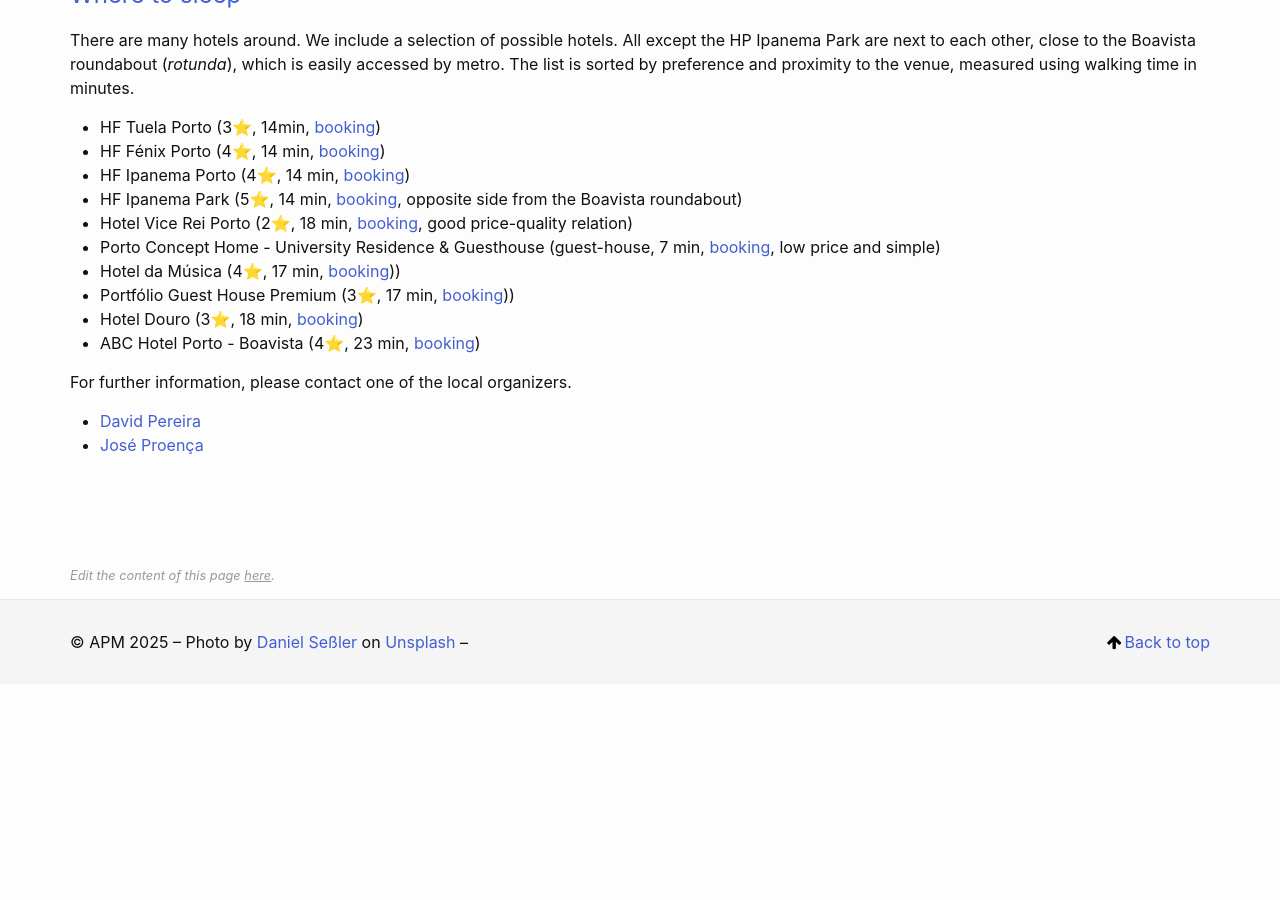
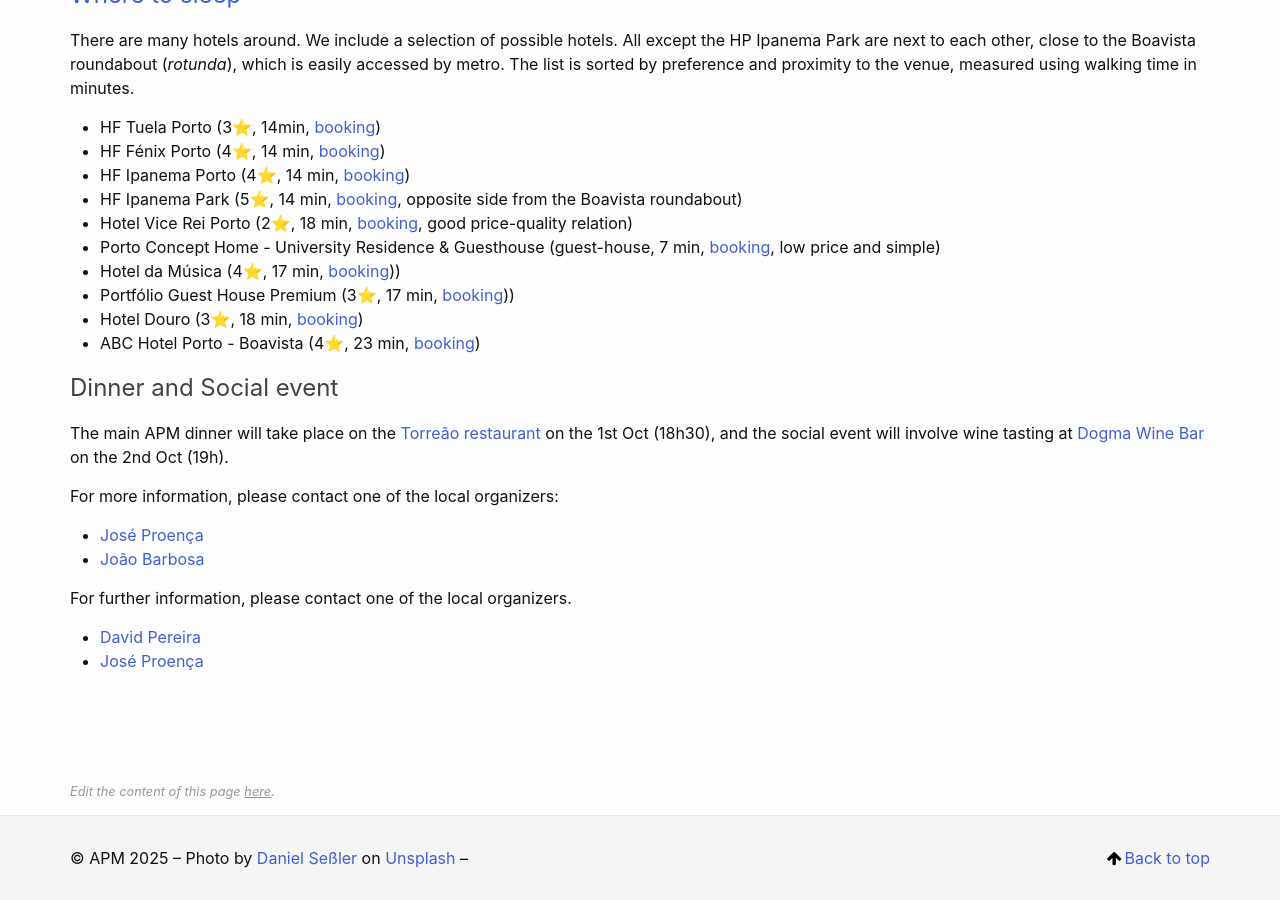
Before and after one commit to apm-workshop/2025, a Jekyll site: the page built from _pages/venue.md, in a window 1280 px wide and 900 px high, scrolled down 1270 px. Built offline with Jekyll 4.4.1, drawn with Linux system fonts in a browser that asks for light colours; before the commit the page ends 1954 px from its top, so only the background shows below that.

Commit message:
Update venue.md

```diff
--- a/_pages/venue.md
+++ b/_pages/venue.md
@@ -46,6 +46,14 @@ There are many hotels around. We include a selection of possible hotels. All exc
  - Hotel Douro (3⭐️, 18 min, [booking](https://www.booking.com/hotel/pt/douro.pt-pt.html?lang=en-gb){: target="_blank"})
  - ABC Hotel Porto - Boavista (4⭐️, 23 min, [booking](https://www.booking.com/hotel/pt/abc-porto-casa-da-musica.pt-pt.html?lang=en-gb){: target="_blank"})
 
+## Dinner and Social event
+
+The main APM dinner will take place on the [Torreão restaurant](https://www.torreao.pt/torreao-eventos/) on the 1st Oct (18h30), and the social event will involve wine tasting at [Dogma Wine Bar](https://dogmawinebar.com/) on the 2nd Oct (19h).
+
+For more information, please contact one of the local organizers:
+
+ - [José Proença](https://jose.proenca.org)
+ - [João Barbosa](https://sigarra.up.pt/fcup/pt/func_geral.FormView?P_CODIGO=565525)
 
 
 <!-- ## Social Event -->
```
